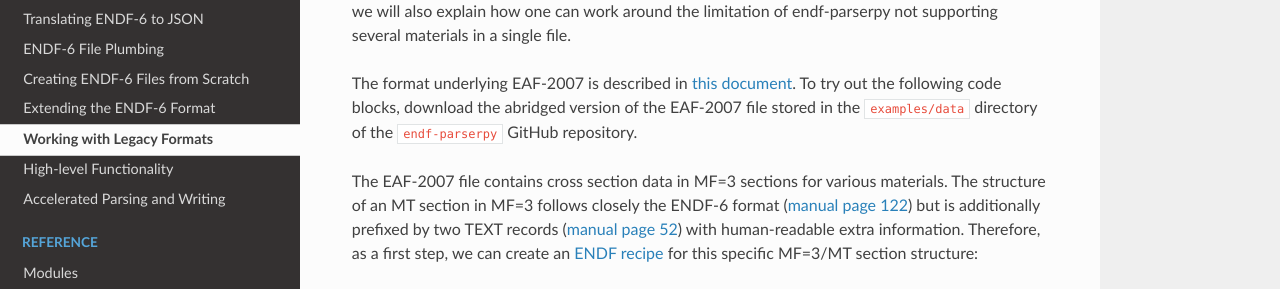
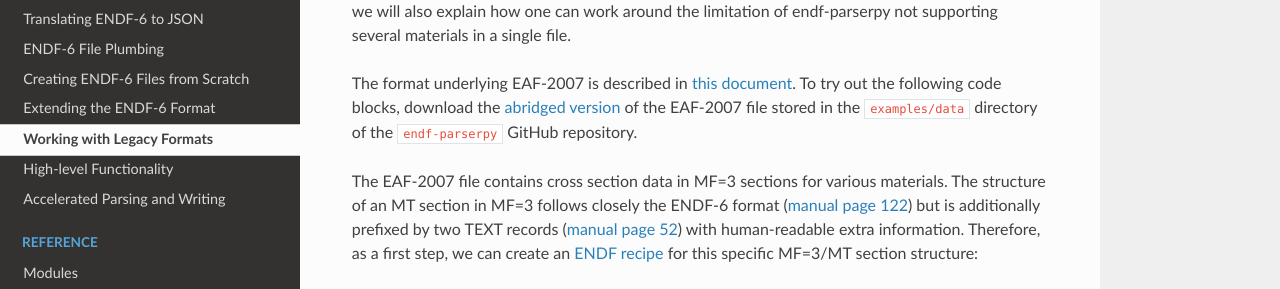
Before and after one commit to IAEA-NDS/endf-parserpy, a Sphinx documentation site: the page built from docs/source/guide/working_with_legacy_formats.rst, in a window 1280 px wide and 900 px high. Shown: the part 354-643 px from the top of the window. Built offline with Sphinx 7.4.7 and the Read the Docs theme 2.0.0, drawn with Linux system fonts in a browser that asks for light colours; part of the change alters nothing that is shown.

```diff
--- a/docs/source/guide/working_with_legacy_formats.rst
+++ b/docs/source/guide/working_with_legacy_formats.rst
@@ -17,7 +17,8 @@ supporting several materials in a single file.
 
 The format underlying EAF-2007 is described in `this document
 <https://www.oecd-nea.org/dbdata/data/manual-endf/EAF-format(Based_on_UKAEA-FUS-535).pdf>`_.
-To try out the following code blocks, download the abridged version
+To try out the following code blocks, download the
+`abridged version <https://raw.githubusercontent.com/IAEA-NDS/endf-parserpy/6a7e85470fcc2c711b7e953af43253118bd8766b/examples/data/eaf2007_abridged.endf>`_
 of the EAF-2007 file stored in the ``examples/data`` directory of the
 ``endf-parserpy`` GitHub repository.
 
```
